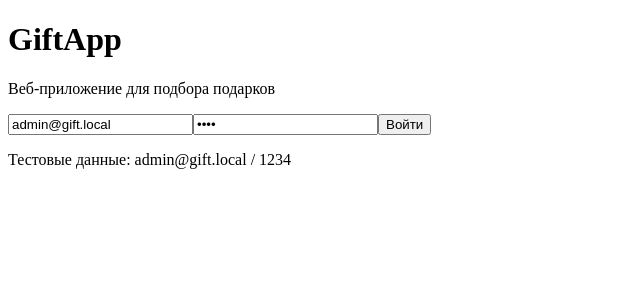
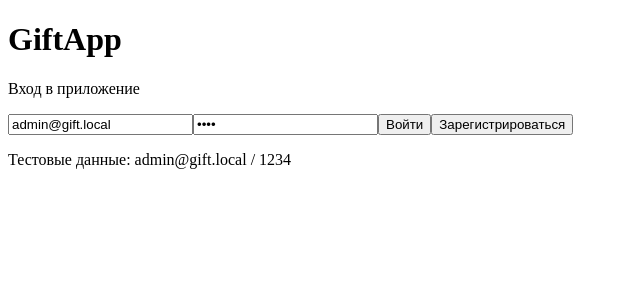
Before and after one commit to KatyaChirkova/giftapp-coursework, a React (Vite) app in the folder frontend/: page / in a window 1280 px wide. Shown: the top 300 px of the page, without its empty margins (0-640 px from the left). Built offline with nearby package versions, Linux system fonts and the light colour scheme; the HTML template or start-up script is replaced by a standard one.

Commit message:
Добавлена регистрация пользователей

```diff
--- a/frontend/src/App.jsx
+++ b/frontend/src/App.jsx
@@ -3,13 +3,32 @@ import Header from './components/Header';
 import FavoritesPage from './pages/FavoritesPage';
 import GiftsPage from './pages/GiftsPage';
 import LoginPage from './pages/LoginPage';
+import RegisterPage from './pages/RegisterPage';
+
+function getSavedUser() {
+  try {
+    const saved = localStorage.getItem('currentUser');
+
+    if (!saved || saved === 'undefined') {
+      return null;
+    }
+
+    return JSON.parse(saved);
+  } catch {
+    localStorage.removeItem('currentUser');
+    return null;
+  }
+}
 
 function App() {
-  const [user, setUser] = useState(
-    JSON.parse(localStorage.getItem('currentUser')) || null,
-  );
+  const savedUser = getSavedUser();
 
-  const [page, setPage] = useState(user ? 'gifts' : 'login');
+  const [user, setUser] = useState(savedUser);
+  const [page, setPage] = useState(savedUser ? 'gifts' : 'login');
+
+  if (page === 'register') {
+    return <RegisterPage setUser={setUser} setPage={setPage} />;
+  }
 
   if (!user) {
     return <LoginPage setUser={setUser} setPage={setPage} />;
--- a/frontend/src/pages/LoginPage.jsx
+++ b/frontend/src/pages/LoginPage.jsx
@@ -20,11 +20,11 @@ function LoginPage({ setUser, setPage }) {
       return;
     }
 
-    const user = await response.json();
+    const data = await response.json();
 
-    localStorage.setItem('currentUser', JSON.stringify(user));
+    localStorage.setItem('currentUser', JSON.stringify(data));
 
-    setUser(user);
+    setUser(data);
     setPage('gifts');
   };
 
@@ -32,7 +32,7 @@ function LoginPage({ setUser, setPage }) {
     <div className="login-page">
       <form className="card" onSubmit={login}>
         <h1>GiftApp</h1>
-        <p>Веб-приложение для подбора подарков</p>
+        <p>Вход в приложение</p>
 
         <input
           type="email"
@@ -50,6 +50,14 @@ function LoginPage({ setUser, setPage }) {
 
         <button type="submit">Войти</button>
 
+        <button
+          type="button"
+          className="secondary"
+          onClick={() => setPage('register')}
+        >
+          Зарегистрироваться
+        </button>
+
         <p className="hint">
           Тестовые данные: admin@gift.local / 1234
         </p>
--- /dev/null
+++ b/frontend/src/pages/RegisterPage.jsx
@@ -0,0 +1,106 @@
+import { useState } from 'react';
+
+function RegisterPage({ setUser, setPage }) {
+  const [name, setName] = useState('');
+  const [email, setEmail] = useState('');
+  const [age, setAge] = useState(18);
+  const [password, setPassword] = useState('');
+  const [role, setRole] = useState('user');
+
+  const register = async (event) => {
+    event.preventDefault();
+
+    const createResponse = await fetch('http://localhost:3000/users', {
+      method: 'POST',
+      headers: {
+        'Content-Type': 'application/json',
+      },
+      body: JSON.stringify({
+        name,
+        email,
+        age: Number(age),
+        password,
+        role,
+      }),
+    });
+
+    if (!createResponse.ok) {
+      const error = await createResponse.json().catch(() => null);
+      const message = Array.isArray(error?.message)
+        ? error.message.join('\n')
+        : error?.message || 'Ошибка регистрации';
+
+      alert(message);
+      return;
+    }
+
+    const loginResponse = await fetch('http://localhost:3000/auth/login', {
+      method: 'POST',
+      headers: {
+        'Content-Type': 'application/json',
+      },
+      body: JSON.stringify({ email, password }),
+    });
+
+    const data = await loginResponse.json();
+
+    localStorage.setItem('token', data.token);
+    localStorage.setItem('currentUser', JSON.stringify(data.user));
+
+    setUser(data.user);
+    setPage('gifts');
+  };
+
+  return (
+    <div className="login-page">
+      <form className="card" onSubmit={register}>
+        <h1>Регистрация</h1>
+
+        <input
+          type="text"
+          placeholder="Имя"
+          value={name}
+          onChange={(event) => setName(event.target.value)}
+        />
+
+        <input
+          type="email"
+          placeholder="Email"
+          value={email}
+          onChange={(event) => setEmail(event.target.value)}
+        />
+
+        <input
+          type="number"
+          placeholder="Возраст"
+          value={age}
+          onChange={(event) => setAge(event.target.value)}
+        />
+
+        <input
+          type="password"
+          placeholder="Пароль"
+          value={password}
+          onChange={(event) => setPassword(event.target.value)}
+        />
+
+        <select value={role} onChange={(event) => setRole(event.target.value)}>
+          <option value="user">user</option>
+          <option value="admin">admin</option>
+        </select>
+
+        <button type="submit">Зарегистрироваться</button>
+
+        <button
+          type="button"
+          className="secondary"
+          onClick={() => setPage('login')}
+        >
+          Назад ко входу
+        </button>
+      </form>
+    </div>
+  );
+}
+
+export default RegisterPage;
--- a/frontend/src/styles.css
+++ b/frontend/src/styles.css
@@ -115,3 +115,27 @@ input {
   font-size: 13px;
   color: #666;
 }
+input,
+select {
+  width: 100%;
+  padding: 10px 12px;
+  margin-top: 10px;
+  border: 1px solid #ccc;
+  border-radius: 8px;
+  font-size: 14px;
+}
+
+.secondary {
+  background: #666;
+  margin-top: 10px;
+}
+
+.secondary:hover {
+  background: #555;
+}
+
+.hint {
+  margin-top: 14px;
+  font-size: 13px;
+  color: #666;
+}
```
Also changed, not shown: 1 other file (tests, documents, lock files or other folders).
